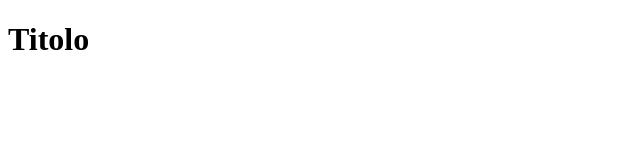
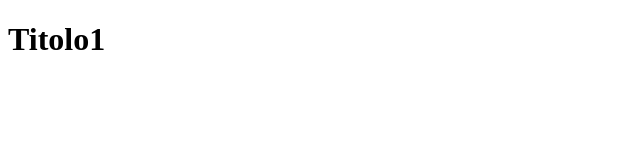
Before and after one commit to William05112/git-text, a plain HTML site: page index.html in a window 1280 px wide. Shown: the full height of the page, 0-640 px from the left. Drawn offline with Linux system fonts and the light colour scheme.

Commit message:
feat: nuovo titolo

```diff
--- a/index.html
+++ b/index.html
@@ -6,6 +6,6 @@
     <title>Document</title>
 </head>
 <body>
-    <h1>Titolo</h1>
+    <h1>Titolo1</h1>
 </body>
 </html>
```
